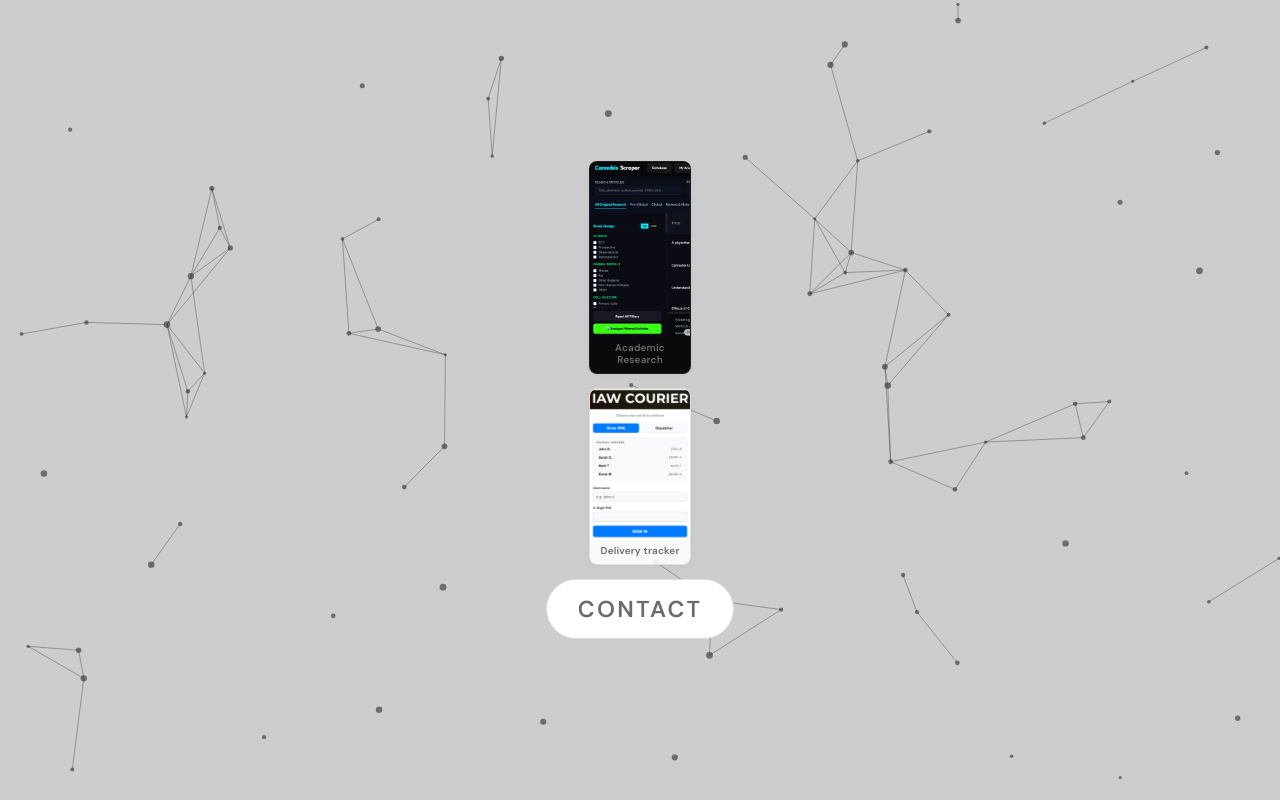
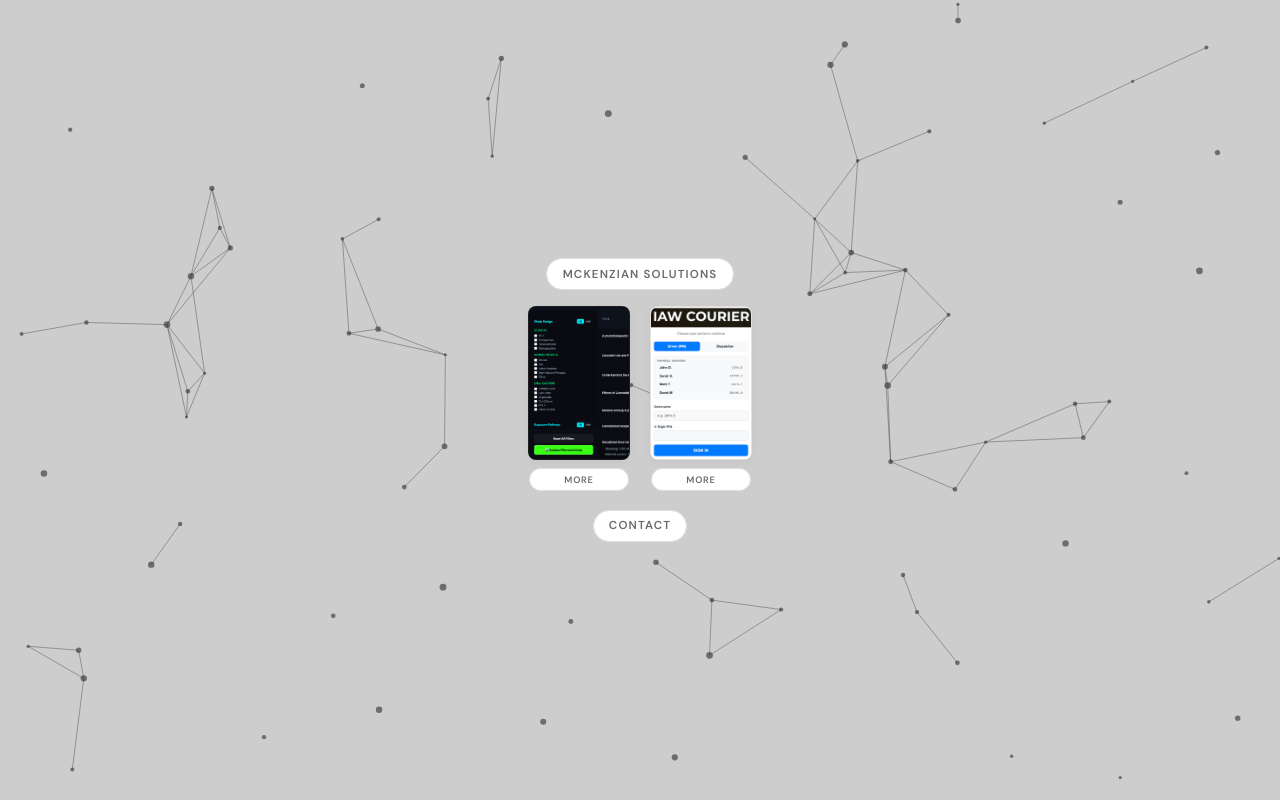
Before and after one commit to shawnmckenzie11/McKenzian-Website, a React (Vite) app: page /#/ in a window 1280 px wide. Built offline with nearby package versions, Linux system fonts and the light colour scheme; no server answers; a web font is replaced by a local one.

Commit message:
Add More explainer pages and align home thumbnails to matching dimensions.
Routes More to scrollable project summaries with Back/Contact chrome, equalizes catalog and delivery assets at 460×698, and refines link-tree layout and contact flow.

Co-authored-by: Cursor <cursoragent@cursor.com>

```diff
--- a/src/App.jsx
+++ b/src/App.jsx
@@ -2,6 +2,7 @@ import React, { useEffect } from "react";
 import { HashRouter as Router, Routes, Route, Navigate, useLocation } from "react-router-dom";
 import { Home } from "./pages/Home";
 import { Contact } from "./pages/Contact";
+import { ToolMore } from "./pages/ToolMore";
 import { MARKETING } from "./config/marketing";
 
 import "./styles/globals.css";
@@ -40,6 +41,7 @@ const AppChrome = () => {
     <div className="shell-home">
       <Routes>
         <Route path="/" element={<Home />} />
+        <Route path="/more/:id" element={<ToolMore />} />
         <Route path="/contact" element={<Contact />} />
         <Route path="*" element={<Navigate to="/" replace />} />
       </Routes>
--- /dev/null
+++ b/src/data/toolSummaries.js
@@ -0,0 +1,51 @@
+/**
+ * Explainer / justification copy for each tool More page.
+ * @typedef {{ title: string, summary: string, problem: string, approach: string[], result: string, liveUrl: string }} ToolSummary
+ */
+
+/** @type {Record<string, ToolSummary>} */
+export const toolSummaries = {
+  research: {
+    title: "Academic Research",
+    summary:
+      "Production PubMed literature catalog with structured classification, faceted search, and calibration loops that keep extraction quality measurable.",
+    problem:
+      "A biomedical research consortium needed a single, auditable catalog for an expanding PubMed corpus. Literature reviews were assembled from scattered exports, study characteristics were extracted by hand, and there were no quality gates on metadata. At scale, duplicate effort accumulated and report cycles stretched to a full working day.",
+    approach: [
+      "Automated PubMed harvest pipeline with relevance gating and tiered extraction for clinical, in vivo, and in vitro records.",
+      "Hybrid deterministic classifier with LLM and PDF-tier fallback; sub-threshold papers route to an expert review queue.",
+      "Fly Postgres storage with full-text search, expert field locking, and per-record build-ID traceability.",
+      "Closed-loop calibration: golden-endpoint evaluation across holdout endpoints and a manual edit cycle between batches.",
+      "Faceted search dashboard for study design, species, outcome domain, and structured extraction fields.",
+    ],
+    result:
+      "21,000+ papers indexed in production. Eleven golden-endpoint calibration cycles completed with a 100% guard pass rate, achieving 90.0–100.0% batch alignment (mean 92.2%) against expert-validated holdouts. Literature compilation cycles fell from 12 hours to under 90 minutes.",
+    liveUrl: "https://paperscraper.mckenzian.com",
+  },
+  delivery: {
+    title: "Delivery tracker",
+    summary:
+      "Offline-first ops portal for IAW Courier — digital waybills, proof of delivery, route-based pricing, and dispatcher accounting in a React PWA.",
+    problem:
+      "IAW Courier, a regional last-mile operator in Greater Sudbury / Northern Ontario, ran jobs on paper waybills. Destinations were typed from scratch, rates were looked up by hand, and accounting re-keyed every completed job — about $2,000 per year in forms and 25 hours of data entry each month.",
+    approach: [
+      "Mobile-first React PWA for drivers and a dispatcher portal, backed by Express, Prisma, and PostgreSQL.",
+      "Digital waybills at job creation, with pickup chips seeded from historical destinations.",
+      "Route rates encoded in the database; unmatched jobs land in a Pending Price queue for dispatcher quote.",
+      "Pickup, transit, and proof-of-delivery captured as append-only waybill events for accounting and SLA audits.",
+      "Dual auth — driver username + PIN, dispatcher email + password — with JWT RBAC and offline IndexedDB sync queues.",
+    ],
+    result:
+      "Material spend on forms dropped by about $2,000 per year. Monthly data entry fell from 25 hours to 5. Accounting no longer waits on re-keyed paper, and delivery timing is logged when a job is reviewed.",
+    liveUrl: "https://iaw.mckenzian.com",
+  },
+};
+
+/**
+ * Returns the explainer record for a tool id, if defined.
+ * @param {string} id
+ * @returns {ToolSummary | undefined}
+ */
+export function getToolSummary(id) {
+  return toolSummaries[id];
+}
--- a/src/data/tools.js
+++ b/src/data/tools.js
@@ -8,8 +8,8 @@ export const tools = [
     title: "Academic Research",
     url: "https://paperscraper.mckenzian.com",
     image: "/images/home/catalog.png",
-    nativeWidth: 584,
-    nativeHeight: 1024,
+    nativeWidth: 460,
+    nativeHeight: 698,
     cardClass: "linktree-card--dark",
   },
   {
--- a/src/pages/Home.jsx
+++ b/src/pages/Home.jsx
@@ -4,11 +4,12 @@ import { useDocumentMetadata } from "../hooks/useDocumentMetadata";
 import { HeroAnimation } from "../components/HeroAnimation";
 import { tools } from "../data/tools";
 
-/** Display width for full-screenshot thumbnails (height follows aspect ratio). */
+/** Display width for screenshot thumbnails; height matches delivery aspect ratio. */
 const CARD_THUMB_WIDTH = 100;
+const CARD_THUMB_HEIGHT = Math.round(CARD_THUMB_WIDTH * (698 / 460));
 
 /**
- * Full-viewport link tree: small screenshot thumbnails and Contact, centered.
+ * Full-viewport link tree: brand, tool thumbnails with More links, Contact below.
  */
 export const Home = () => {
   useDocumentMetadata(
@@ -20,14 +21,12 @@ export const Home = () => {
     <main id="main-content" className="linktree-page">
       <HeroAnimation />
       <div className="linktree-cluster">
+        <span className="linktree-brand">McKenzian Solutions</span>
+        <div className="linktree-row">
           {tools.map((tool) => (
-          <a
-            key={tool.id}
+            <div key={tool.id} className="linktree-item">
+              <div
                 className={`linktree-card${tool.cardClass ? ` ${tool.cardClass}` : ""}`}
-            href={tool.url}
-            target="_blank"
-            rel="noopener noreferrer"
-            aria-label={`Open ${tool.title}`}
                 style={{
                   "--card-w": tool.nativeWidth,
                   "--card-h": tool.nativeHeight,
@@ -37,11 +36,19 @@ export const Home = () => {
                   src={tool.image}
                   alt=""
                   width={CARD_THUMB_WIDTH}
-              height={Math.round(CARD_THUMB_WIDTH * (tool.nativeHeight / tool.nativeWidth))}
+                  height={CARD_THUMB_HEIGHT}
                 />
-            <span>{tool.title}</span>
-          </a>
+              </div>
+              <Link
+                to={`/more/${tool.id}`}
+                className="linktree-more"
+                aria-label={`More about ${tool.title}`}
+              >
+                More
+              </Link>
+            </div>
           ))}
+        </div>
         <Link to="/contact" className="linktree-contact">
           Contact
         </Link>
--- /dev/null
+++ b/src/pages/ToolMore.jsx
@@ -0,0 +1,69 @@
+import React from "react";
+import { Link, Navigate, useParams } from "react-router-dom";
+import { useDocumentMetadata } from "../hooks/useDocumentMetadata";
+import { HeroAnimation } from "../components/HeroAnimation";
+import { getToolSummary } from "../data/toolSummaries";
+
+/**
+ * Tool explainer page: Back, scrollable summary card, Contact.
+ */
+export const ToolMore = () => {
+  const { id } = useParams();
+  const summary = getToolSummary(id);
+
+  useDocumentMetadata(
+    summary?.title ?? "More",
+    summary?.summary ?? "Project summary."
+  );
+
+  if (!summary) {
+    return <Navigate to="/" replace />;
+  }
+
+  return (
+    <main id="main-content" className="linktree-page linktree-page--more">
+      <HeroAnimation />
+      <div className="more-stack">
+        <Link to="/" className="linktree-contact">
+          Back
+        </Link>
+
+        <article className="more-card" aria-labelledby="more-title">
+          <h1 id="more-title" className="more-card-title">
+            {summary.title}
+          </h1>
+          <p className="more-card-lead">{summary.summary}</p>
+
+          <section className="more-section">
+            <h2>Problem</h2>
+            <p>{summary.problem}</p>
+          </section>
+
+          <section className="more-section">
+            <h2>Approach</h2>
+            <ul>
+              {summary.approach.map((item) => (
+                <li key={item}>{item}</li>
+              ))}
+            </ul>
+          </section>
+
+          <section className="more-section">
+            <h2>Result</h2>
+            <p>{summary.result}</p>
+          </section>
+
+          <p className="more-live-link">
+            <a href={summary.liveUrl} target="_blank" rel="noopener noreferrer">
+              Open live tool →
+            </a>
+          </p>
+        </article>
+
+        <Link to="/contact" className="linktree-contact">
+          Contact
+        </Link>
+      </div>
+    </main>
+  );
+};
--- a/src/styles/globals.css
+++ b/src/styles/globals.css
@@ -2090,7 +2090,7 @@ footer.main-footer {
   flex-direction: column;
   align-items: center;
   justify-content: center;
-  gap: 0.85rem;
+  gap: 1.02rem;
   width: 100%;
   height: 100%;
   min-height: 100%;
@@ -2106,8 +2106,34 @@ footer.main-footer {
 
 .linktree-page--contact .linktree-stack {
   justify-content: flex-start;
+  align-items: center;
+  min-height: 100%;
   padding-top: 3.5rem;
   padding-bottom: 3.5rem;
+}
+
+.contact-stack {
+  width: 100%;
+}
+
+.contact-flow {
+  flex: 1;
+  display: flex;
+  flex-direction: column;
+  align-items: center;
+  justify-content: space-evenly;
+  width: 100%;
+  min-height: min(560px, 62vh);
+  padding: 1.5rem 0 2rem;
+}
+
+.contact-or {
+  font-family: var(--font-ui);
+  font-size: 0.58rem;
+  font-weight: 600;
+  letter-spacing: 0.12em;
+  text-transform: uppercase;
+  color: var(--color-muted);
 }
 
 .linktree-spine {
@@ -2127,10 +2153,19 @@ footer.main-footer {
   z-index: 1;
   display: flex;
   flex-direction: row;
-  align-items: stretch;
+  align-items: flex-start;
   justify-content: center;
   gap: 1.25rem;
-  width: 100%;
+  width: auto;
+  --card-thumb-w: 100px;
+  --card-thumb-h: 152px;
+}
+
+.linktree-item {
+  display: flex;
+  flex-direction: column;
+  align-items: center;
+  gap: 0.5rem;
 }
 
 .linktree-card {
@@ -2141,19 +2176,16 @@ footer.main-footer {
   background: rgba(255, 255, 255, 0.88);
   border: 1px solid rgba(226, 223, 218, 0.95);
   border-radius: 8px;
-  text-decoration: none;
-  color: var(--color-ink);
   overflow: hidden;
   box-shadow: 0 2px 8px rgba(15, 15, 15, 0.04);
-  transition: border-color var(--transition-speed) ease, box-shadow var(--transition-speed) ease;
 }
 
 .linktree-card img {
-  width: 100px;
-  height: auto;
-  aspect-ratio: var(--card-w) / var(--card-h);
+  width: var(--card-thumb-w, 100px);
+  height: var(--card-thumb-h, 152px);
   display: block;
-  object-fit: contain;
+  object-fit: cover;
+  object-position: top center;
   background: #f8f9fa;
 }
 
@@ -2163,56 +2195,57 @@ footer.main-footer {
 }
 
 .linktree-card--dark img {
+  object-position: bottom center;
   background: #0a0a0a;
 }
 
-.linktree-card--dark span {
-  color: rgba(255, 255, 255, 0.72);
-}
-
-.linktree-card--dark:hover {
-  border-color: rgba(255, 255, 255, 0.18);
-  box-shadow: 0 8px 22px rgba(0, 0, 0, 0.2);
-}
-
-.linktree-card span {
+.linktree-more {
   display: block;
-  width: 100px;
-  padding: 0.3rem 0.4rem 0.4rem;
+  width: var(--card-thumb-w, 100px);
+  box-sizing: border-box;
+  padding: 0.28rem 0.35rem;
   font-family: var(--font-ui);
-  font-size: 0.62rem;
+  font-size: 0.58rem;
   font-weight: 600;
-  letter-spacing: 0.02em;
-  line-height: 1.25;
-  color: var(--color-muted);
+  letter-spacing: 0.08em;
+  text-transform: uppercase;
   text-align: center;
-}
-
-.linktree-card:hover {
-  border-color: rgba(26, 79, 191, 0.28);
-  box-shadow: 0 8px 22px rgba(15, 15, 15, 0.06);
-}
-
-.linktree-card:hover img {
-  opacity: 1;
-}
-
+  text-decoration: none;
+  color: var(--color-muted);
+  background: var(--color-white);
+  border: 1px solid var(--color-rule);
+  border-radius: 999px;
+  transition: color var(--transition-speed) ease, border-color var(--transition-speed) ease;
+}
+
+.linktree-more:hover {
+  color: var(--color-ink);
+  border-color: rgba(15, 15, 15, 0.28);
+}
+
+.linktree-brand,
 .linktree-contact {
   position: relative;
   z-index: 1;
   flex: 0 0 auto;
-  margin-top: 0;
-  padding: 0.9rem 1.9rem;
+  padding: 0.45rem 0.95rem;
   font-family: var(--font-ui);
-  font-size: 1.44rem;
+  font-size: 0.72rem;
   font-weight: 600;
   letter-spacing: 0.1em;
   text-transform: uppercase;
-  text-decoration: none;
   color: var(--color-muted);
   background: var(--color-white);
   border: 1px solid var(--color-rule);
   border-radius: 999px;
+}
+
+.linktree-cluster > .linktree-contact {
+  margin-top: calc(0.85rem * 0.2);
+}
+
+.linktree-contact {
+  text-decoration: none;
 }
 
 .linktree-contact:hover {
@@ -2234,6 +2267,99 @@ footer.main-footer {
 
 .linktree-home:hover {
   color: var(--color-ink);
+}
+
+.linktree-page--more {
+  height: 100dvh;
+  overflow: hidden;
+}
+
+.more-stack {
+  position: relative;
+  z-index: 2;
+  display: flex;
+  flex-direction: column;
+  align-items: center;
+  justify-content: space-between;
+  width: 100%;
+  height: 100%;
+  min-height: 100dvh;
+  padding: 1.25rem;
+  box-sizing: border-box;
+}
+
+.more-card {
+  flex: 0 0 auto;
+  width: 80vw;
+  height: 60vh;
+  overflow-y: auto;
+  background: rgba(255, 255, 255, 0.88);
+  border: 1px solid rgba(226, 223, 218, 0.95);
+  border-radius: 10px;
+  padding: 1.5rem 1.75rem;
+  box-shadow: 0 4px 16px rgba(15, 15, 15, 0.04);
+  box-sizing: border-box;
+  -webkit-overflow-scrolling: touch;
+}
+
+.more-card-title {
+  font-family: var(--font-headings);
+  font-size: 1.35rem;
+  font-weight: 700;
+  margin-bottom: 0.75rem;
+}
+
+.more-card-lead {
+  color: var(--color-muted);
+  margin-bottom: 1.25rem;
+  line-height: 1.55;
+  font-size: 0.95rem;
+}
+
+.more-section {
+  margin-bottom: 1.25rem;
+}
+
+.more-section h2 {
+  font-family: var(--font-ui);
+  font-size: 0.72rem;
+  font-weight: 600;
+  text-transform: uppercase;
+  letter-spacing: 0.1em;
+  color: var(--color-muted);
+  margin-bottom: 0.5rem;
+}
+
+.more-section p,
+.more-section li {
+  font-size: 0.9rem;
+  line-height: 1.6;
+}
+
+.more-section ul {
+  margin: 0;
+  padding-left: 1.15rem;
+}
+
+.more-section li + li {
+  margin-top: 0.35rem;
+}
+
+.more-live-link {
+  margin-top: 0.5rem;
+  padding-top: 1rem;
+  border-top: 1px solid var(--color-rule);
+}
+
+.more-live-link a {
+  color: var(--color-accent);
+  font-size: 0.85rem;
+  font-weight: 600;
+  text-decoration: none;
+}
+
+.more-live-link a:hover {
+  text-decoration: underline;
 }
 
 .contact-form-card {
```
Also changed, not shown: src/pages/Contact.jsx (+6 -1 lines), public/images/home/catalog.png. Lines whose indentation alone changed are shown as unchanged.
